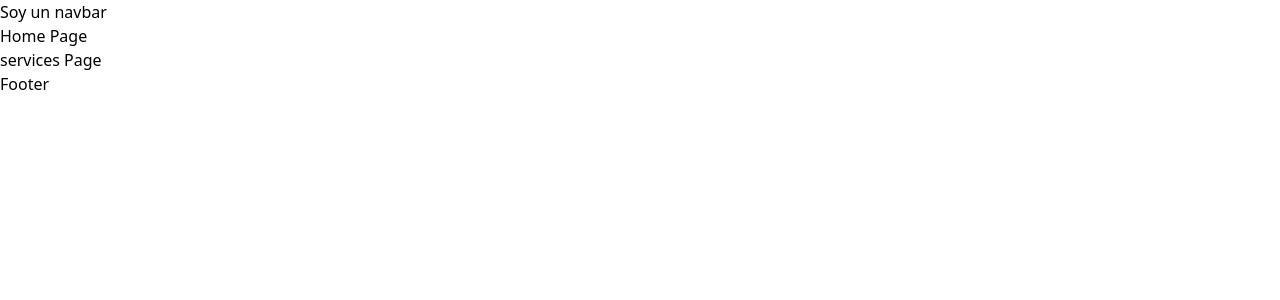
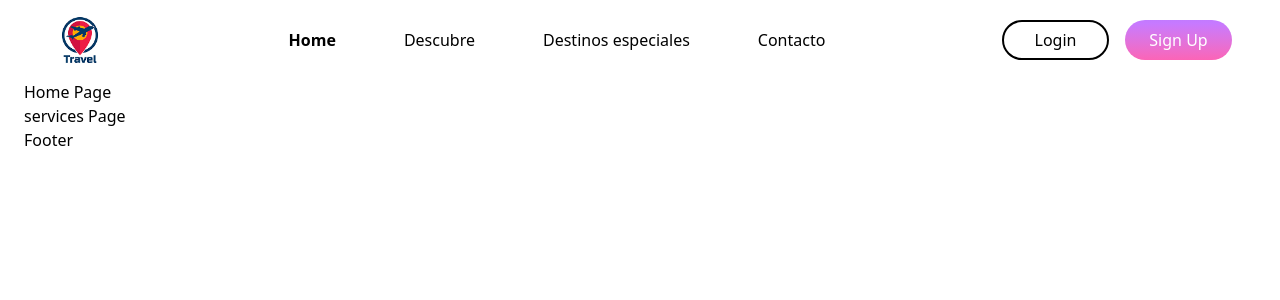
Before and after one commit to Avila-Pato/TravelAgency2.0, a React (Vite) app: page / in a window 1280 px wide. Shown: the top 300 px of the page. Built offline with nearby package versions, Linux system fonts and the light colour scheme.

Commit message:
add Navbar and MainLayout components; integrate routing with BrowserRouter

```diff
--- a/src/components/Navbar.jsx
+++ b/src/components/Navbar.jsx
@@ -1,7 +1,36 @@
+import { Link } from "react-router-dom";
+
 const NavbarComponent = () => {
   return (
-    <div>
-      <p>Soy un navbar</p>
+    <div className="w-full h-16 md:h-20 flex items-center justify-between px-6">
+      {/* Logo a la izquierda */}
+      <div className="flex-shrink-0">
+        <img src="traveLcon.png" alt="Lama Logo" className="h-12 md:h-16" />
+      </div>
+
+      {/* Enlaces de navegación */}
+      <div className="flex items-center gap-x-17">
+        <Link to="/" className="font-bold">
+          Home
+        </Link>
+        <Link to="/">Descubre</Link>
+        <Link to="/">Destinos especiales</Link>
+        <Link to="/">Contacto</Link>
+      </div>
+
+      {/* Botones de Login y Sign Up */}
+      <div className="flex items-center gap-x-4">
+        <Link to="/Login">
+          <button className="w-[107px] h-[40px] cursor-pointer rounded-3xl border-2 text-black">
+            Login
+          </button>
+        </Link>
+        <Link to="/register">
+          <button className="w-[107px] h-[40px] rounded-3xl cursor-pointer text-white bg-gradient-to-t from-pink-400 to-purple-400">
+            Sign Up
+          </button>
+        </Link>
+      </div>
     </div>
   );
 };
--- a/src/layouts/MainLayout.tsx
+++ b/src/layouts/MainLayout.jsx
@@ -1,10 +1,10 @@
-import React from "react";
 import NavbarComponent from "../components/Navbar";
 import Footer from "../components/Footer";
 
+// eslint-disable-next-line react/prop-types
 function MainLayout({ children }) {
   return (
-    <div>
+    <div className="mx-auto max-w-7xl px-6">
       <header>
         <nav>
           <NavbarComponent />
--- a/src/main.jsx
+++ b/src/main.jsx
@@ -1,13 +1,16 @@
 import { StrictMode } from "react";
 import { createRoot } from "react-dom/client";
 import "./index.css";
-import MainLayout from "./layouts/MainLayout.js";
+import MainLayout from "./layouts/MainLayout.jsx";
 import HomePage from "./pages/Home.jsx";
+import { BrowserRouter } from "react-router-dom";
 
 createRoot(document.getElementById("root")).render(
   <StrictMode>
-    <MainLayout>
-      <HomePage />
-    </MainLayout>
+    <BrowserRouter>
+      <MainLayout>
+        <HomePage />
+      </MainLayout>
+    </BrowserRouter>
   </StrictMode>
 );
```
Also changed, not shown: public/traveLcon.png (added).
